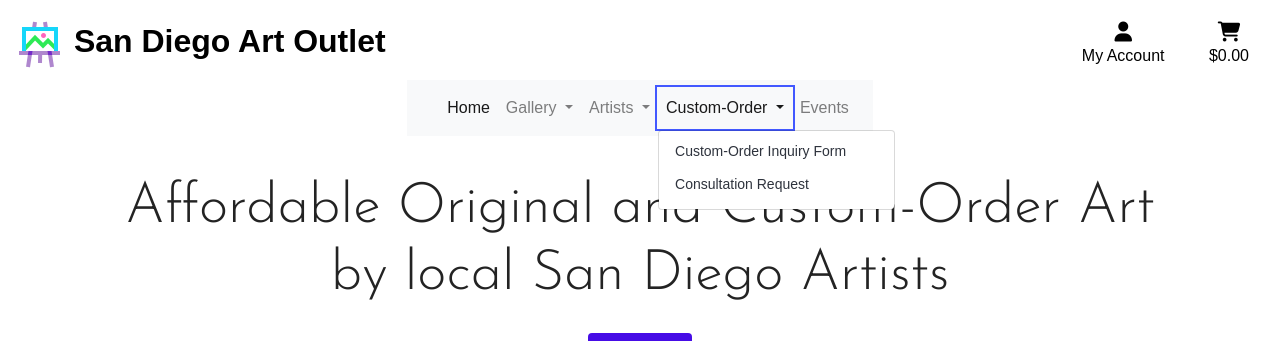
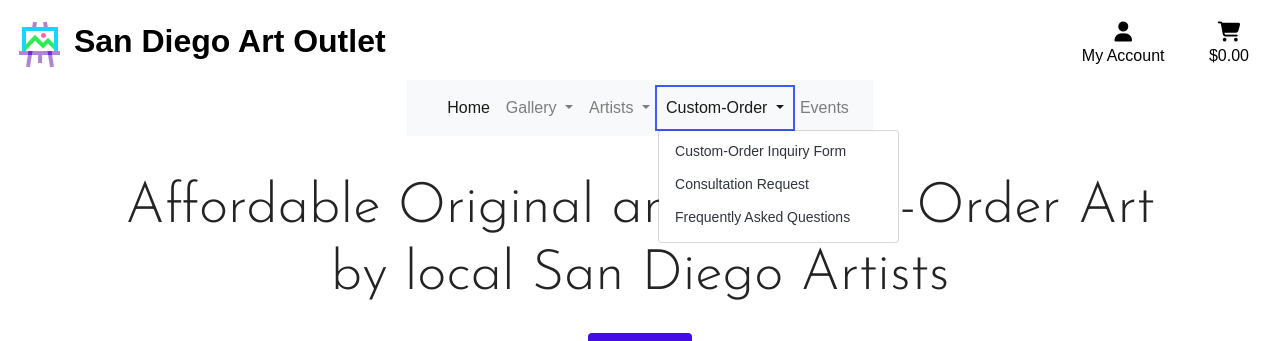
Before and after one commit to ChristineEC/sd_art_outlet, a Django app: page / in a window 1280 px wide, after a click on "Custom-Order". Shown: the top 341 px of the page. Run offline with Django 4.2, Linux system fonts and the light colour scheme; some libraries are stand-ins or nearby versions; some web fonts are replaced.

Commit message:
Add favicon files and links in head of base html

```diff
--- a/templates/base.html
+++ b/templates/base.html
@@ -5,15 +5,19 @@
   <head>
 
     {% block meta %}
-        <meta http-equiv="X-UA-Compatible" content="ie=edge">
-        <meta charset="utf-8">
-        <meta name="viewport" content="width=device-width, initial-scale=1, shrink-to-fit=no">
+      <meta http-equiv="X-UA-Compatible" content="ie=edge">
+      <meta charset="utf-8">
+      <meta name="viewport" content="width=device-width, initial-scale=1, shrink-to-fit=no">
     {% endblock %}
 
     {% block extra_meta %}
     {% endblock %}
 
     {% block corecss %}
+      <link rel="apple-touch-icon" sizes="180x180" href="/apple-touch-icon.png">
+      <link rel="icon" type="image/png" sizes="32x32" href="/favicon-32x32.png">
+      <link rel="icon" type="image/png" sizes="16x16" href="/favicon-16x16.png">
+      <link rel="manifest" href="/site.webmanifest">
       <link rel="stylesheet" href="https://cdn.jsdelivr.net/npm/bootstrap@4.6.2/dist/css/bootstrap.min.css" integrity="sha384-xOolHFLEh07PJGoPkLv1IbcEPTNtaed2xpHsD9ESMhqIYd0nLMwNLD69Npy4HI+N" crossorigin="anonymous">
       <link href="https://fonts.googleapis.com/css2?family=Josefin+Sans:ital,wght@0,100..700;1,100..700&family=Original+Surfer&display=swap" rel="stylesheet">
       <link rel="stylesheet" href="https://cdn.jsdelivr.net/npm/bulma@1.0.2/css/bulma.min.css">
--- a/templates/includes/main-nav.html
+++ b/templates/includes/main-nav.html
@@ -31,6 +31,7 @@
         <div class="dropdown-menu">
           <a class="dropdown-item" href="#">Custom-Order Inquiry Form</a>
           <a class="dropdown-item" href="#">Consultation Request</a>
+          <a class="dropdown-item" href="#">Frequently Asked Questions</a>
         </div>
       </li>
       <li class="nav-item">
```
Also changed, not shown: android-chrome-192x192.png (added), android-chrome-512x512.png (added), apple-touch-icon.png (added), favicon-16x16.png (added), favicon-32x32.png (added), favicon.ico (added), site.webmanifest (added).
